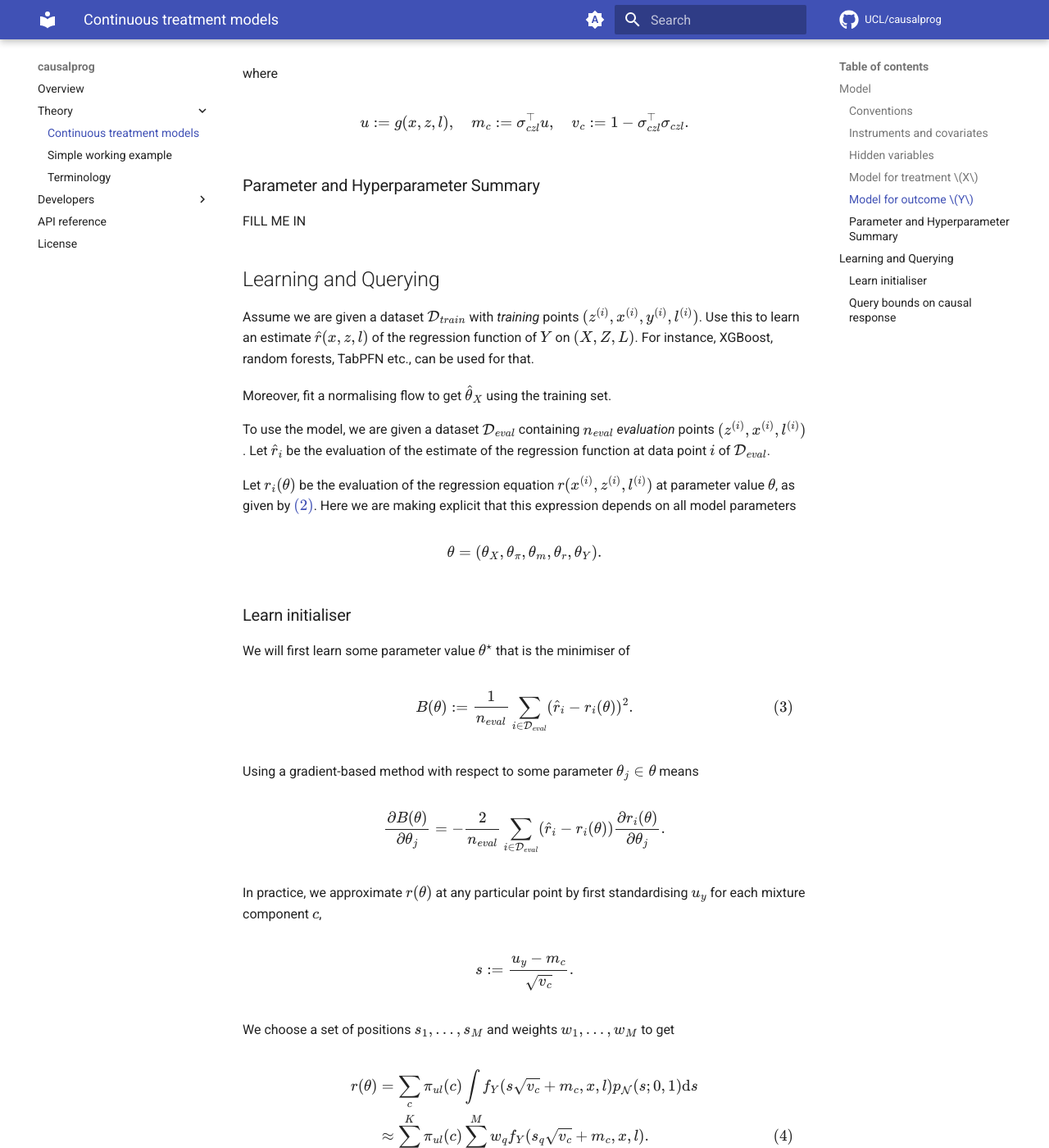
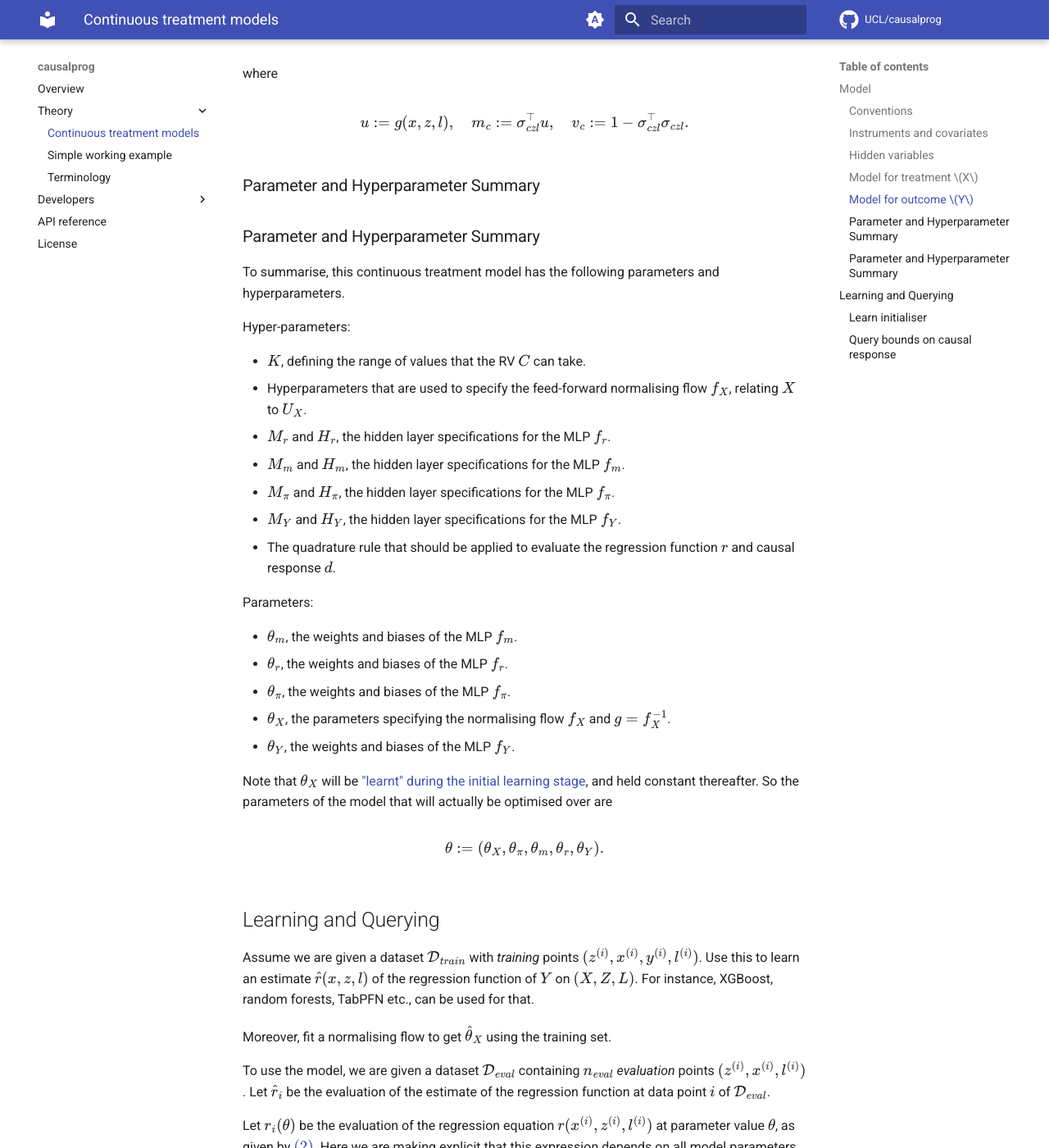
Before and after one commit to UCL/causalprog, an MkDocs documentation site: the page built from docs/theory/continuous-treatments.md, in a window 1280 px wide and 1400 px high, scrolled down 3350 px. Shown: the whole window at 82% size. Built offline with MkDocs 1.6.1 and Material for MkDocs 9.7.7, drawn with Linux system fonts in a browser that asks for light colours; comment, search, counter and statistics services are not loaded.

Commit message:
Add wills hyperparam section
Co-authored-by: Will Graham <32364977+willGraham01@users.noreply.github.com>

```diff
--- a/docs/theory/continuous-treatments.md
+++ b/docs/theory/continuous-treatments.md
@@ -160,7 +160,35 @@ $$
 
 ### Parameter and Hyperparameter Summary
 
-FILL ME IN
+### Parameter and Hyperparameter Summary
+
+To summarise, this continuous treatment model has the following parameters and hyperparameters.
+
+Hyper-parameters:
+
+- $K$, defining the range of values that the RV $C$ can take.
+- Hyperparameters that are used to specify the feed-forward normalising flow $f_X$, relating $X$ to $U_X$.
+- $M_{r}$ and $H_{r}$, the hidden layer specifications for the MLP $f_r$.
+- $M_{m}$ and $H_{m}$, the hidden layer specifications for the MLP $f_m$.
+- $M_{\pi}$ and $H_{\pi}$, the hidden layer specifications for the MLP $f_{\pi}$.
+- $M_{Y}$ and $H_{Y}$, the hidden layer specifications for the MLP $f_Y$.
+- The quadrature rule that should be applied to evaluate the regression function $r$ and causal response $d$.
+
+Parameters:
+
+- $\theta_{m}$, the weights and biases of the MLP $f_m$.
+- $\theta_{r}$, the weights and biases of the MLP $f_r$.
+- $\theta_{\pi}$, the weights and biases of the MLP $f_{\pi}$.
+- $\theta_{X}$, the parameters specifying the normalising flow $f_X$ and $g = f_X^{-1}$.
+- $\theta_{Y}$, the weights and biases of the MLP $f_Y$.
+
+Note that $\theta_X$ will be ["learnt" during the initial learning stage](#learning-and-querying), and held constant thereafter.
+So the parameters of the model that will actually be optimised over are
+
+<!-- prettier-ignore -->
+\[
+\theta := \left(\theta_X, \theta_\pi, \theta_m, \theta_r, \theta_Y\right).
+\]
 
 ## Learning and Querying
 
```
